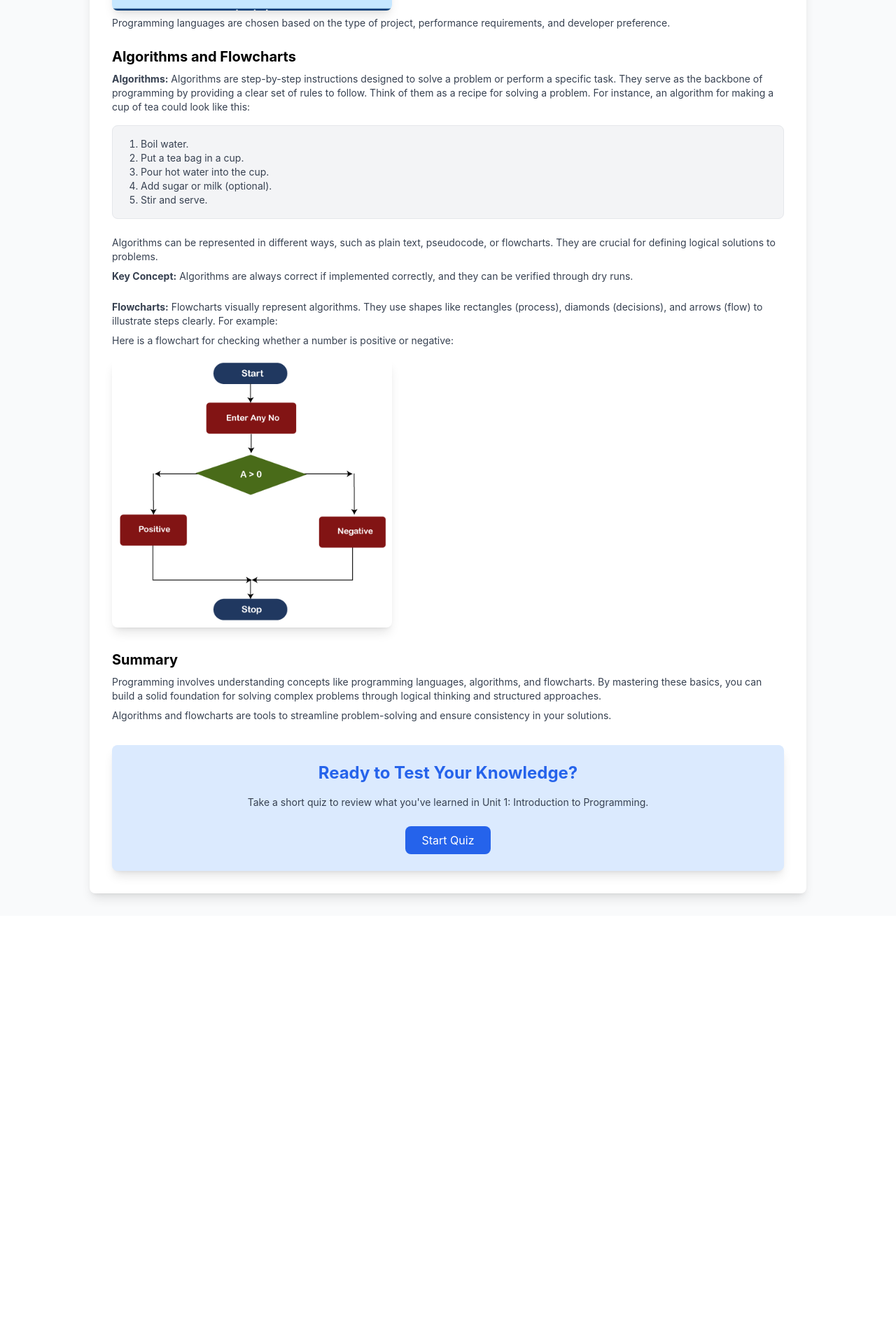
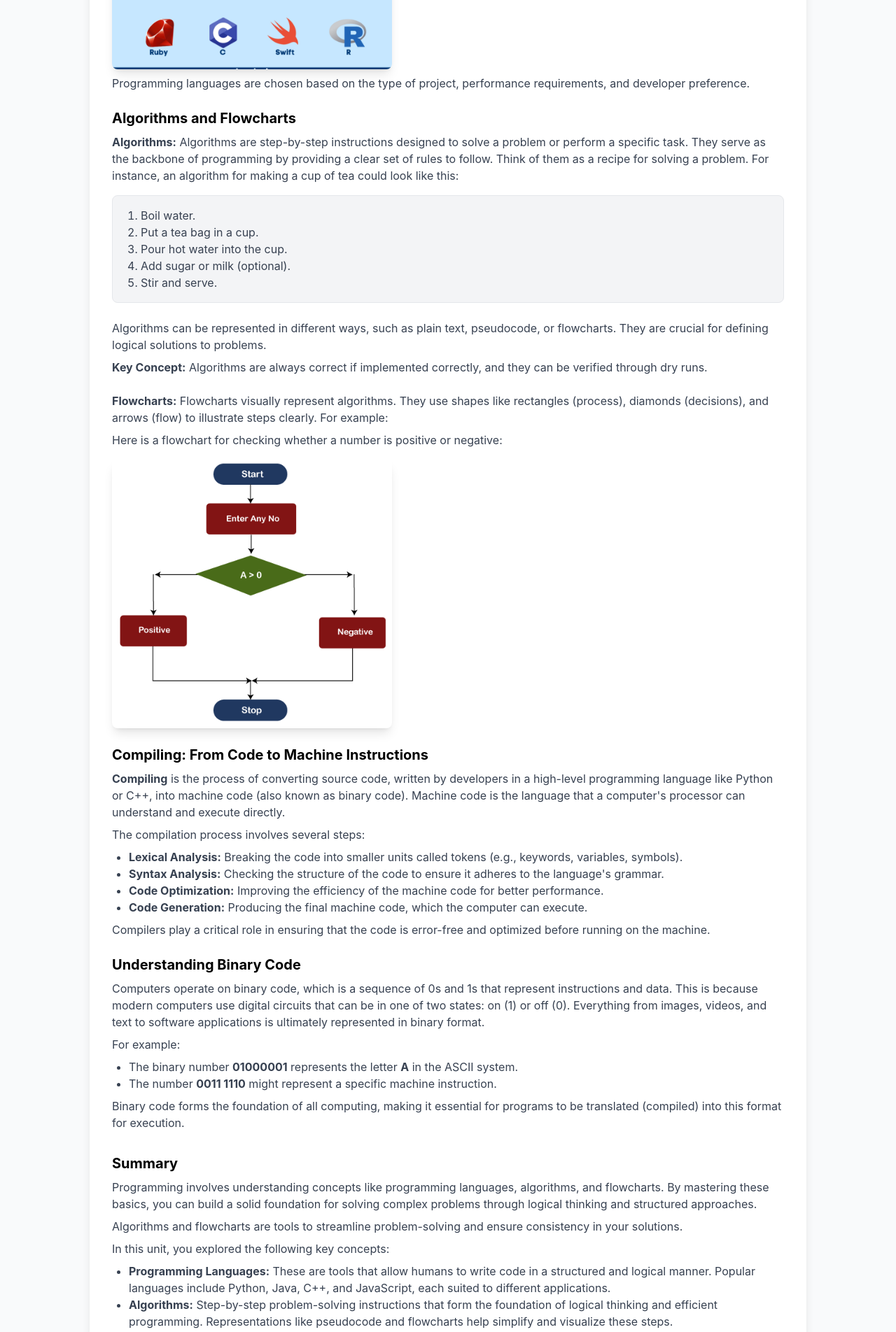
Before and after one commit to michellenikeetha/base_lms, a React (Create React App) app: page /my-learning/my-course/course-content in a window 1280 px wide. Shown: the part 882-2786 px from the top of the page at 70% size. Before the commit the page ends 2191 px from the top, so only its background shows below. Built offline with nearby package versions, Linux system fonts and the light colour scheme.

Commit message:
course content

```diff
--- a/src/components/CourseContent.jsx
+++ b/src/components/CourseContent.jsx
@@ -19,19 +19,19 @@ const CourseContent = () => {
 
           <div className="mb-6">
             <h2 className="text-xl font-bold mb-2">What is Programming?</h2>
-            <p className="text-gray-700 text-sm">
+            <p className="text-gray-700 text-md">
               Programming is the process of designing, writing, testing, and maintaining a set of instructions
               (called code) that a computer can execute. It enables us to create software applications, websites,
               games, and much more. Computers rely on programming languages to understand human intent and perform
               specific tasks. Programming allows us to:
             </p>
-            <ul className="list-disc pl-6 text-gray-700 text-sm mt-2">
+            <ul className="list-disc pl-6 text-gray-700 text-md mt-2">
               <li>Solve real-world problems through automation.</li>
               <li>Create interactive user experiences in apps and websites.</li>
               <li>Process large volumes of data efficiently.</li>
               <li>Develop artificial intelligence and machine learning systems.</li>
             </ul>
-            <p className="text-gray-700 text-sm mt-2">
+            <p className="text-gray-700 text-md mt-2">
               Computers cannot interpret human language directly, so programmers use programming languages to
               communicate in a structured way.
             </p>
@@ -39,11 +39,11 @@ const CourseContent = () => {
 
           <div className="mb-6">
             <h2 className="text-xl font-bold mb-2">Programming Languages</h2>
-            <p className="text-gray-700 text-sm">
+            <p className="text-gray-700 text-md">
               Programming languages are tools that allow us to write code in a way that computers can interpret. Each
               language has its own syntax, structure, and purpose. Here are some popular programming languages:
             </p>
-            <ul className="list-disc pl-6 text-gray-700 text-sm mt-2">
+            <ul className="list-disc pl-6 text-gray-700 text-md mt-2">
               <li>
                 <strong>Python:</strong> Known for its simplicity, Python is widely used in data science, AI, and
                 web development.
@@ -70,7 +70,7 @@ const CourseContent = () => {
               alt="Programming Languages"
               className="mt-4 rounded-lg shadow-lg"
             />
-            <p className="text-gray-700 text-sm mt-2">
+            <p className="text-gray-700 text-md mt-2">
               Programming languages are chosen based on the type of project,
               performance requirements, and developer preference.
             </p>
@@ -79,14 +79,14 @@ const CourseContent = () => {
           <div className="mb-6">
             <h2 className="text-xl font-bold mb-2">Algorithms and Flowcharts</h2>
 
-            <p className="text-gray-700 text-sm">
+            <p className="text-gray-700 text-md">
               <strong>Algorithms:</strong> Algorithms are step-by-step instructions designed to solve a problem
               or perform a specific task. They serve as the backbone of programming by providing a clear set of rules
               to follow. Think of them as a recipe for solving a problem. For instance, an algorithm for making a cup of tea could look like
               this:
             </p>
             <div className="border rounded-lg p-4 bg-gray-100 mt-4">
-              <ul className="list-decimal pl-6 text-gray-700 text-sm">
+              <ul className="list-decimal pl-6 text-gray-700 text-md">
                 <li>Boil water.</li>
                 <li>Put a tea bag in a cup.</li>
                 <li>Pour hot water into the cup.</li>
@@ -95,20 +95,20 @@ const CourseContent = () => {
               </ul>
             </div>
 
-            <p className="text-gray-700 text-sm mt-6">
+            <p className="text-gray-700 text-md mt-6">
               Algorithms can be represented in different ways, such as plain text, pseudocode, or flowcharts. They are
               crucial for defining logical solutions to problems.
             </p>
-            <p className="text-gray-700 text-sm mt-2">
+            <p className="text-gray-700 text-md mt-2">
               <strong>Key Concept:</strong> Algorithms are always correct if implemented correctly, and they can be
               verified through dry runs.
             </p>
 
-            <p className="text-gray-700 text-sm mt-6">
+            <p className="text-gray-700 text-md mt-6">
               <strong>Flowcharts:</strong> Flowcharts visually represent algorithms. They use shapes like rectangles
               (process), diamonds (decisions), and arrows (flow) to illustrate steps clearly. For example:
             </p>
-            <p className="text-gray-700 text-sm mt-2">
+            <p className="text-gray-700 text-md mt-2">
               Here is a flowchart for checking whether a number is positive or negative:
             </p>
             <img
@@ -119,22 +119,102 @@ const CourseContent = () => {
             />
           </div>
 
+          <div className="mb-6">
+            <h2 className="text-xl font-bold mb-2">Compiling: From Code to Machine Instructions</h2>
+            <p className="text-gray-700 text-md">
+              <strong>Compiling</strong> is the process of converting source code, written by developers in a high-level
+              programming language like Python or C++, into machine code (also known as binary code). Machine code is the
+              language that a computer's processor can understand and execute directly.
+            </p>
+            <p className="text-gray-700 text-md mt-2">
+              The compilation process involves several steps:
+            </p>
+            <ul className="list-disc pl-6 text-gray-700 text-md mt-2">
+              <li>
+                <strong>Lexical Analysis:</strong> Breaking the code into smaller units called tokens (e.g., keywords,
+                variables, symbols).
+              </li>
+              <li>
+                <strong>Syntax Analysis:</strong> Checking the structure of the code to ensure it adheres to the
+                language's grammar.
+              </li>
+              <li>
+                <strong>Code Optimization:</strong> Improving the efficiency of the machine code for better performance.
+              </li>
+              <li>
+                <strong>Code Generation:</strong> Producing the final machine code, which the computer can execute.
+              </li>
+            </ul>
+            <p className="text-gray-700 text-md mt-2">
+              Compilers play a critical role in ensuring that the code is error-free and optimized before running on
+              the machine.
+            </p>
+          </div>
+
+          <div className="mb-6">
+            <h2 className="text-xl font-bold mb-2">Understanding Binary Code</h2>
+            <p className="text-gray-700 text-md">
+              Computers operate on binary code, which is a sequence of 0s and 1s that represent instructions and data.
+              This is because modern computers use digital circuits that can be in one of two states: on (1) or off (0).
+              Everything from images, videos, and text to software applications is ultimately represented in binary
+              format.
+            </p>
+            <p className="text-gray-700 text-md mt-2">
+              For example:
+            </p>
+            <ul className="list-disc pl-6 text-gray-700 text-md mt-2">
+              <li>The binary number <strong>01000001</strong> represents the letter <strong>A</strong> in the ASCII
+              system.</li>
+              <li>The number <strong>0011 1110</strong> might represent a specific machine instruction.</li>
+            </ul>
+            <p className="text-gray-700 text-md mt-2">
+              Binary code forms the foundation of all computing, making it essential for programs to be translated
+              (compiled) into this format for execution.
+            </p>
+          </div>
+
           <div className="mt-8">
             <h2 className="text-xl font-bold mb-2">Summary</h2>
-            <p className="text-gray-700 text-sm">
+            <p className="text-gray-700 text-md">
               Programming involves understanding concepts like programming languages, algorithms, and flowcharts. By
               mastering these basics, you can build a solid foundation for solving complex problems through logical
               thinking and structured approaches.
             </p>
-            <p className="text-gray-700 text-sm mt-2">
+            <p className="text-gray-700 text-md mt-2">
               Algorithms and flowcharts are tools to streamline problem-solving and ensure consistency in your
               solutions.
+            </p>
+            <p className="text-gray-700 text-md mt-2">
+              In this unit, you explored the following key concepts:
+            </p>
+            <ul className="list-disc pl-6 text-gray-700 text-md mt-2">
+              <li>
+                <strong>Programming Languages:</strong> These are tools that allow humans to write code in a structured and logical manner. Popular languages include Python, Java, C++, and JavaScript, each suited to different applications.
+              </li>
+              <li>
+                <strong>Algorithms:</strong> Step-by-step problem-solving instructions that form the foundation of logical thinking and efficient programming. Representations like pseudocode and flowcharts help simplify and visualize these steps.
+              </li>
+              <li>
+                <strong>Flowcharts:</strong> A visual representation of an algorithm using shapes and arrows to illustrate processes, decisions, and flows clearly.
+              </li>
+              <li>
+                <strong>Compiling:</strong> The process of converting human-readable source code into binary code, ensuring the program is executable by a computer's processor.
+              </li>
+              <li>
+                <strong>Binary Code:</strong> The fundamental language of computers, consisting of 0s and 1s. All data and instructions are ultimately represented in this format.
+              </li>
+            </ul>
+            <p className="text-gray-700 text-md mt-2">
+              By mastering these foundational concepts, you build a robust understanding of how software systems work and how to create solutions to real-world problems. Understanding the role of compilers and the importance of binary code bridges the gap between human logic and machine execution.
+            </p>
+            <p className="text-gray-700 text-md mt-2">
+              This foundational knowledge will serve as a stepping stone as you dive deeper into programming, solving complex problems, and creating impactful applications.
             </p>
           </div>
 
           <div className="bg-blue-100 p-6 mt-8 rounded-lg shadow-lg text-center">
             <h2 className="text-2xl font-bold text-blue-600 mb-4">Ready to Test Your Knowledge?</h2>
-            <p className="text-gray-700 text-sm mb-6">
+            <p className="text-gray-700 text-md mb-6">
               Take a short quiz to review what you've learned in Unit 1: Introduction to Programming.
             </p>
             <button
```
